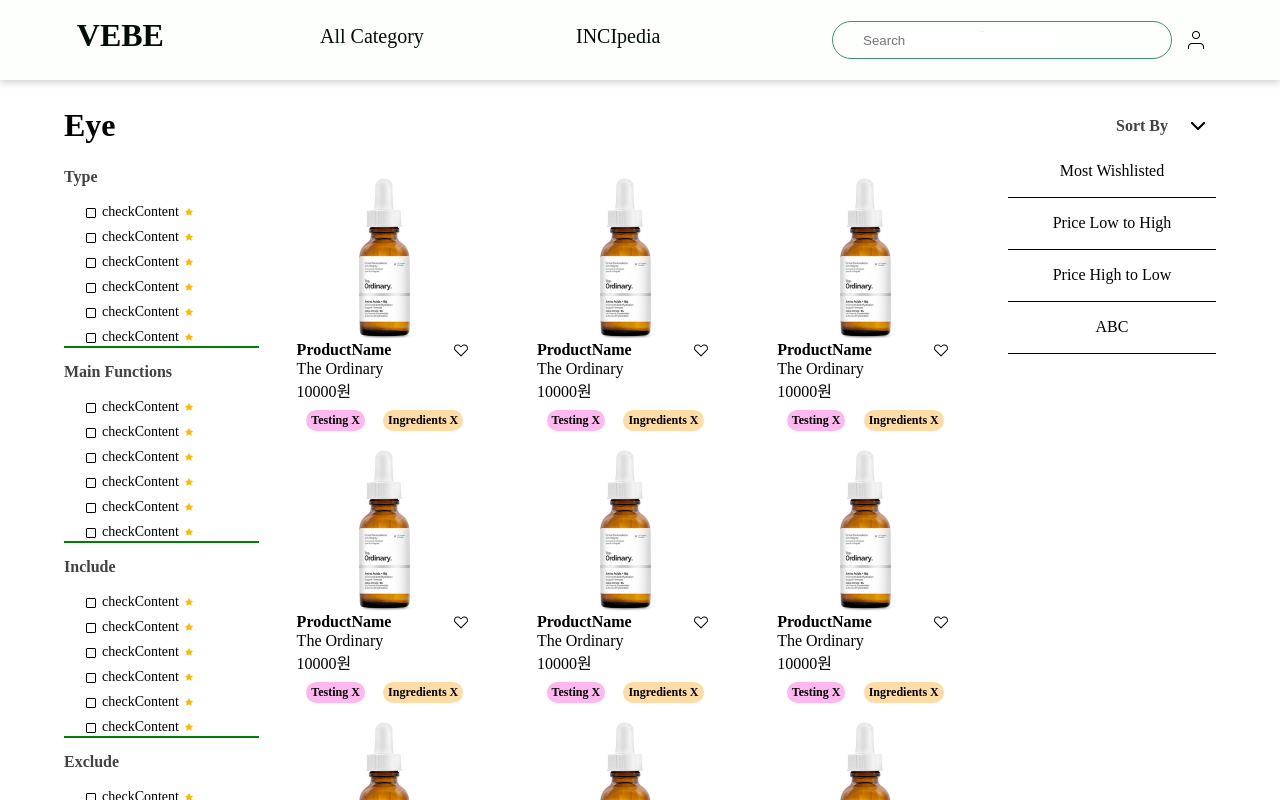
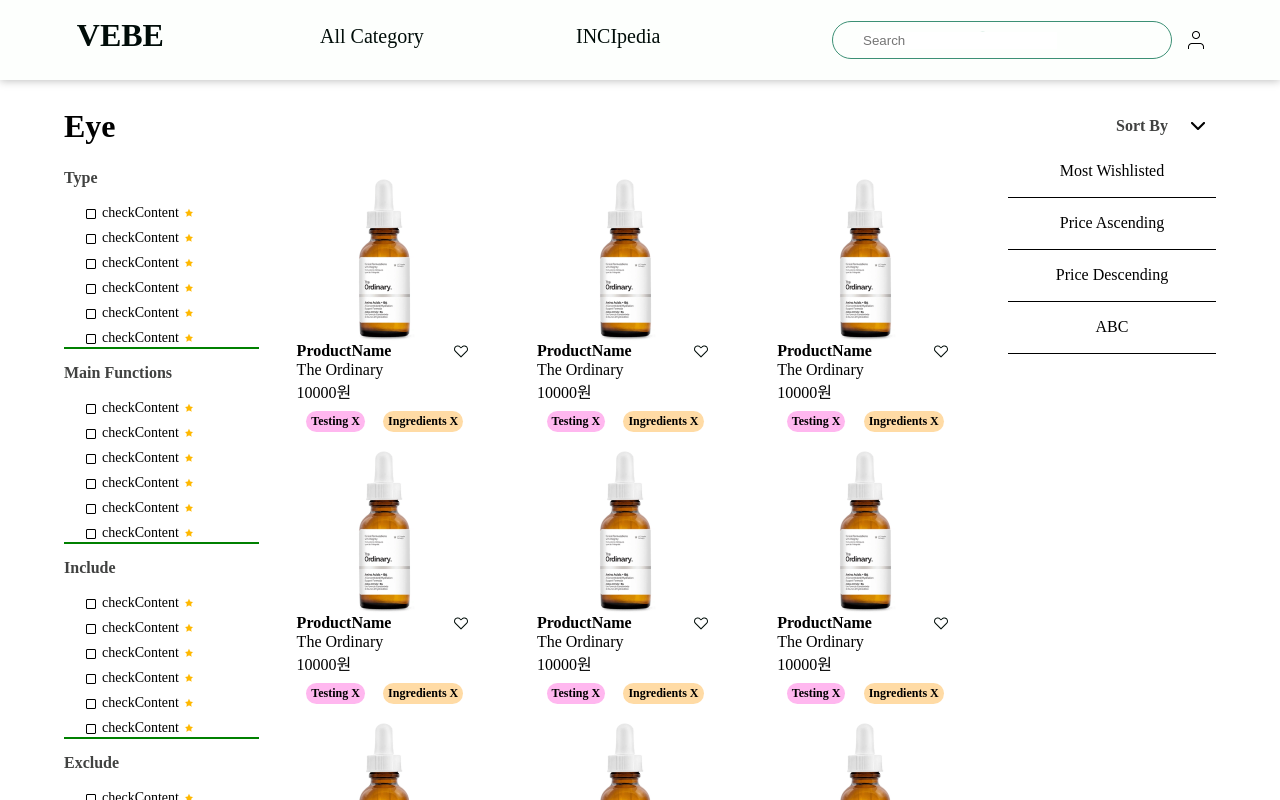
Before and after one commit to TEAM2-FORCE/force_fe, a React (Create React App) app: page /eye in a window 1280 px wide. Both pictures are taken after a click on the button "Sort By". Shown: the top 800 px of the page. Built offline with nearby package versions, Linux system fonts and the light colour scheme.

Commit message:
design: 상품 나열 페이지 'sortby' 버튼 디자인 수정

```diff
--- a/src/components/layout/SearchTop.js
+++ b/src/components/layout/SearchTop.js
@@ -6,6 +6,7 @@
 const SearchTop = ({which}) => {
   const [open, setOpen] = useState(false);
   const [visible, setVisible] = useState(false);
+  const [whichSortBy, setWhichSortBy] = useState("Sort By");
   const sortClick = () => {
     setOpen(!open);
     setVisible(!visible);
@@ -14,18 +15,19 @@
     if(!open)return arrowLeft;
     else return arrowDown;
   }
+
   //sort버튼별
   const mostWishlistedSort = () => {
-    console.log("1");
+    setWhichSortBy("Most Wishlisted");
   }
-  const priceLowToHighSort = () => {
-    console.log("2");
+  const priceAscendingSort = () => {
+    setWhichSortBy("Price Ascending");
   }
-  const priceHighToLow = () => {
-    console.log("3");
+  const priceDescendingSort = () => {
+    setWhichSortBy("Price Descending");
   }
   const abcSort = () => {
-    console.log("4");
+    setWhichSortBy("ABC");
   }
   return (
     <>
@@ -33,15 +35,23 @@
 
     <Right onClick = {sortClick}>
       <Text>
-        Sort By
+        {whichSortBy}
       </Text>
       <IconStyled src={whichArrow()} alt="Icon"></IconStyled>
       {visible &&
       <SortBar>
-        <SortButton onClick={mostWishlistedSort}>Most Wishlisted</SortButton>
-        <SortButton onClick={priceLowToHighSort}>Price Low to High</SortButton>
-        <SortButton onClick={priceHighToLow}>Price High to Low</SortButton>
-        <SortButton onClick={abcSort}>ABC</SortButton>
+        <SortButton onClick={mostWishlistedSort} data-isselected={whichSortBy === "Most Wishlisted"}>
+          Most Wishlisted
+        </SortButton>
+        <SortButton onClick={priceAscendingSort} data-isselected={whichSortBy === "Price Ascending"}>
+          Price Ascending
+        </SortButton>
+        <SortButton onClick={priceDescendingSort} data-isselected={whichSortBy === "Price Descending"}>
+          Price Descending
+        </SortButton>
+        <SortButton onClick={abcSort} data-isselected={whichSortBy === "ABC"}>
+          ABC
+        </SortButton>
       </SortBar>
       }
 
@@ -62,7 +72,7 @@
 margin-left: 5%;
 `
 const Right = styled.button`
-float: right;
+width: 13%;
 font-family: Pretendard;
 font-size: 1rem;
 font-style: normal;
@@ -75,8 +85,9 @@
 cursor: pointer;
 display: flex;
 align-items: center;
-
+justify-content: right;
 position: relative;
+border-bottom: 1px solid black;
 `
 
 const SortBar = styled.div`
@@ -96,7 +107,7 @@
 width: 100%;
 border: none;
 
-background-color: white;
+background-color: ${props => (props["data-isselected"] ? "grey" : "white")};
 border-bottom: 1px solid black;
 
 font-family: Pretendard;
```
